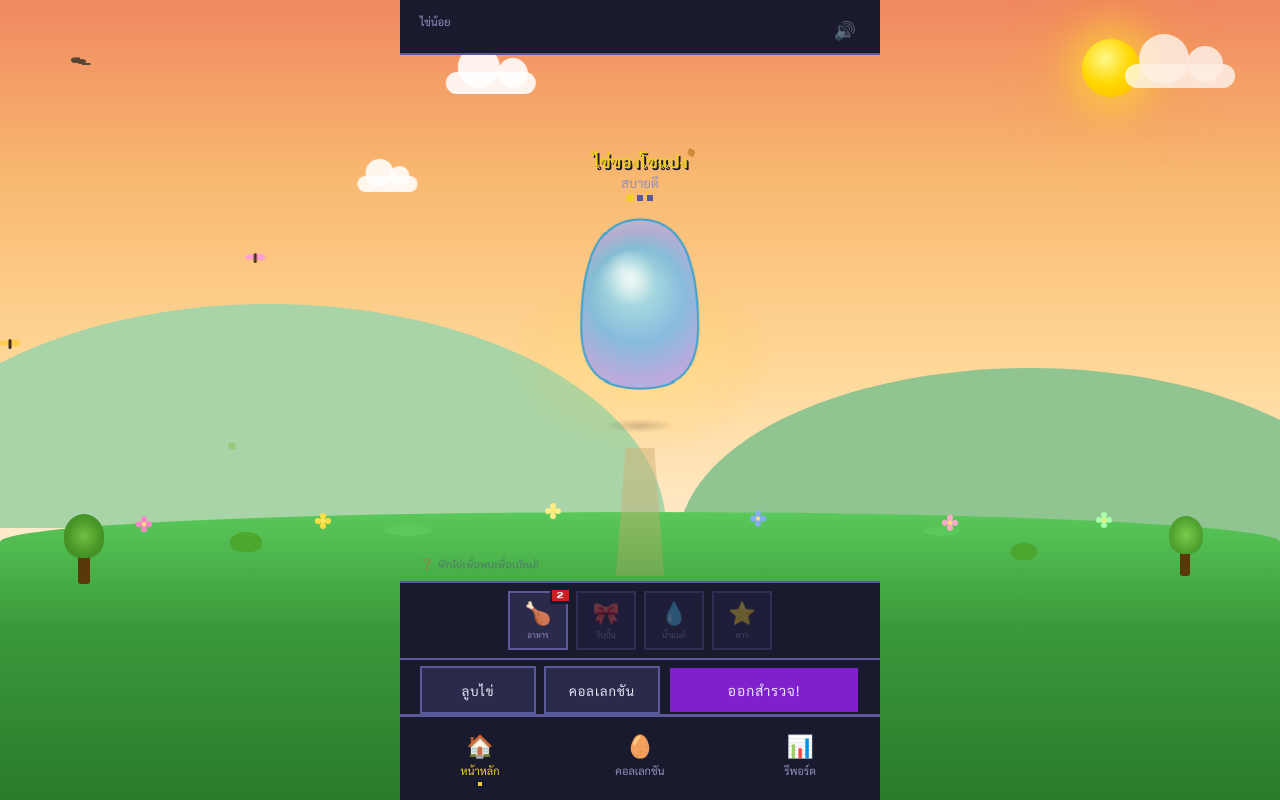
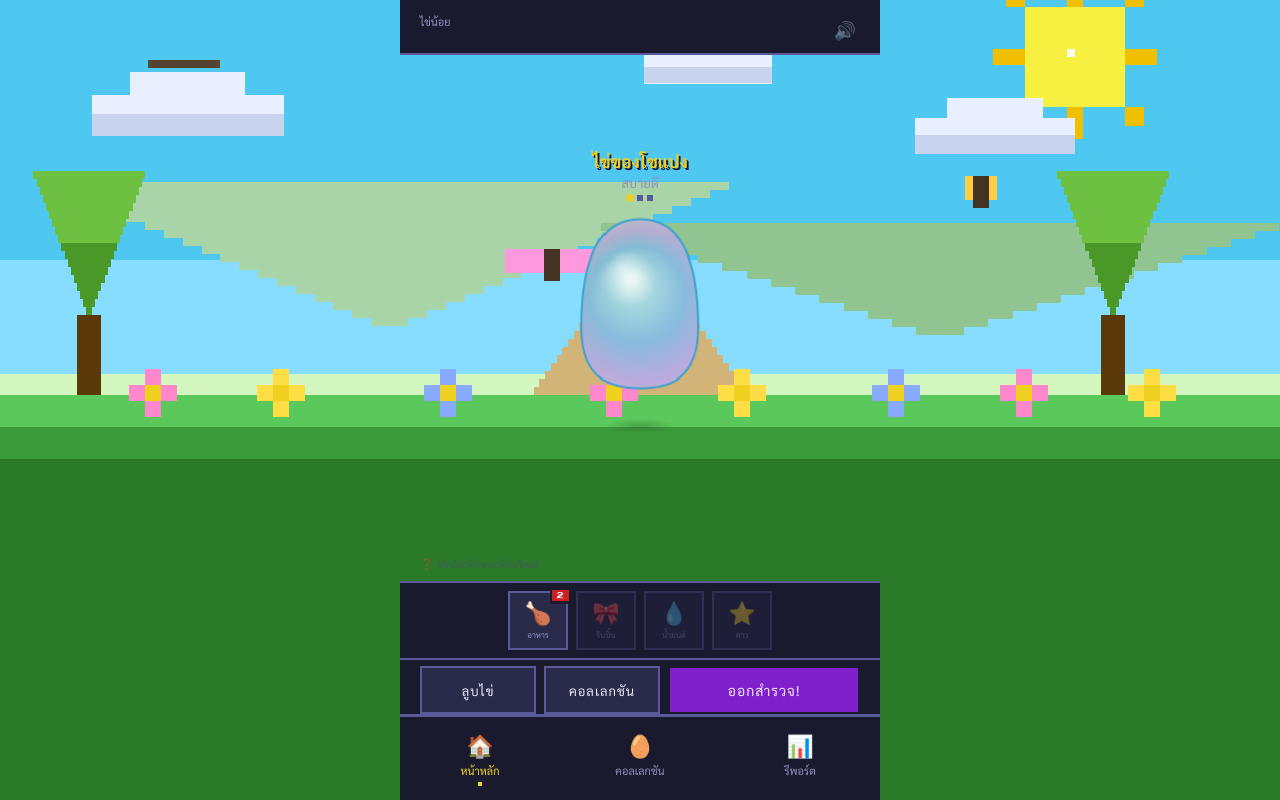
Before and after one commit to bossberry/kidquest, a React (Vite) app: page / in a window 1280 px wide. Built offline with nearby package versions, Linux system fonts and the light colour scheme.

Commit message:
feat: pixel home scene — canvas tilemap, pixel sun/moon/stars, animated butterfly/bird/firefly sprites
Co-Authored-By: Claude Sonnet 4.6 <noreply@anthropic.com>

```diff
--- a/src/components/HomeBackground.jsx
+++ b/src/components/HomeBackground.jsx
@@ -1,338 +1,286 @@
-import React from 'react'
+import React, { useRef, useEffect } from 'react'
 
-const STAR_DEFS = [
-  [4,8,2,0],[6,20,1.5,0.8],[3,36,2.5,1.4],[9,55,1.5,0.4],
-  [5,72,2,2.0],[12,85,1.5,1.1],[15,15,1.5,1.8],[18,48,2,0.6],
-  [14,64,1.5,2.3],[20,30,1.5,1.6],[22,78,2,0.9],[25,5,1.5,2.1],
-]
-
-const FLOWER_DEFS = [
-  { l:'11%', b:'34%',   c:'#FF88CC', d:'0s'   },
-  { l:'25%', b:'34.5%', c:'#FFDD44', d:'0.4s' },
-  { l:'59%', b:'34.8%', c:'#88AAFF', d:'0.8s' },
-  { l:'74%', b:'34.3%', c:'#FFAACC', d:'0.2s' },
-  { l:'43%', b:'35.5%', c:'#FFEE88', d:'1.2s' },
-  { l:'86%', b:'34.6%', c:'#AAFFA8', d:'0.6s' },
-]
-
-const LEAF_DEFS = [
-  { l:'18%', c:'#88BB44', anim:'hbg-leaf1', dur:'7s',   delay:'0s'   },
-  { l:'54%', c:'#CC8833', anim:'hbg-leaf2', dur:'9.5s', delay:'2.8s' },
-  { l:'80%', c:'#88BB44', anim:'hbg-leaf3', dur:'6s',   delay:'5.5s' },
-]
-
-const FIREFLY_DEFS = [
-  { l:'22%', t:'42%', anim:'hbg-ff1', dur:'5s',   delay:'0s'   },
-  { l:'68%', t:'38%', anim:'hbg-ff2', dur:'7s',   delay:'1.8s' },
-  { l:'44%', t:'50%', anim:'hbg-ff3', dur:'4.5s', delay:'3.2s' },
-  { l:'78%', t:'46%', anim:'hbg-ff4', dur:'6.5s', delay:'0.9s' },
-]
-
-const MAGIC_DEFS = [
-  ['22%','42%','0s'],['74%','38%','1.2s'],['44%','35%','2.5s'],
-  ['60%','47%','0.6s'],['35%','51%','1.9s'],
-]
-
-function Butterfly({ color, flightAnim, flightDur, flightDelay, top }) {
-  return (
-    <div style={{
-      position:'absolute', top, left:0,
-      animation:`${flightAnim} ${flightDur} linear ${flightDelay} infinite`,
-      willChange:'transform', pointerEvents:'none',
-    }}>
-      <div style={{ position:'relative', width:20, height:16 }}>
-        <div style={{
-          position:'absolute', left:0, top:2,
-          width:9, height:10, borderRadius:'50% 0 50% 50%',
-          background:color, transformOrigin:'right center',
-          animation:'hbg-flap-l 0.4s linear infinite',
-          willChange:'transform', opacity:0.88,
-        }} />
-        <div style={{
-          position:'absolute', right:0, top:2,
-          width:9, height:10, borderRadius:'0 50% 50% 50%',
-          background:color, transformOrigin:'left center',
-          animation:'hbg-flap-r 0.4s linear infinite',
-          willChange:'transform', opacity:0.88,
-        }} />
-        <div style={{
-          position:'absolute', top:3, left:'50%',
-          width:3, height:10,
-          transform:'translateX(-50%)',
-          background:'#443322', borderRadius:2,
-        }} />
-      </div>
-    </div>
-  )
-}
-
-function Bird() {
-  return (
-    <div style={{
-      position:'absolute', top:'7%', left:0,
-      animation:'hbg-bird-fly 15s linear 2s infinite',
-      willChange:'transform', pointerEvents:'none',
-    }}>
-      <div style={{ position:'relative', width:22, height:10 }}>
-        <div style={{
-          position:'absolute', left:7, top:3,
-          width:9, height:5, background:'#554433', borderRadius:'50%',
-        }} />
-        <div style={{
-          position:'absolute', left:1, top:1,
-          width:9, height:6, background:'#554433',
-          borderRadius:'50% 0 50% 50%',
-          transformOrigin:'right bottom',
-          animation:'hbg-bird-flap 0.25s ease-in-out infinite',
-          willChange:'transform',
-        }} />
-        <div style={{
-          position:'absolute', right:1, top:1,
-          width:9, height:6, background:'#554433',
-          borderRadius:'0 50% 50% 50%',
-          transformOrigin:'left bottom',
-          animation:'hbg-bird-flap 0.25s ease-in-out 0.125s infinite',
-          willChange:'transform',
-        }} />
-      </div>
-    </div>
-  )
+const P = {
+  skyD1:'#4ec8f0', skyD2:'#87ddff', skyD3:'#d4f7c0',
+  skyN1:'#0a1a3a', skyN2:'#1a2a5a', skyN3:'#2a3a7a',
+  gTop:'#5ac85a',  gMid:'#3a9a3a',  gBot:'#2a7a2a',
+  gNTop:'#1a3c1a', gNMid:'#0e2010', gNBot:'#0a1a0e',
+  mtn1D:'#a8d4a8', mtn2D:'#90c490',
+  mtn1N:'#121e3c', mtn2N:'#0e1c32',
+  trunk:'#5a3808', trunkN:'#182818',
+  leaf1:'#6ec040', leaf2:'#4a9828',
+  leafN1:'#1c3c1e', leafN2:'#122816',
+  path:'#d2b478', pathN:'#233750',
+  sun1:'#f8f040', sun2:'#f0c000', sunW:'#fffff0',
+  moon1:'#f8f0c0', moon2:'#eadc70',
+  cloud1:'#e8f0ff', cloud2:'#c8d4ee',
+  fl1:'#ff88cc', fl2:'#ffdd44', fl3:'#88aaff', flC:'#f0d020',
+  bfPink:'#ff99dd', bfYel:'#ffcc44', bfBody:'#443322',
+  bird:'#554433',
+  white:'#e8e8f8',
 }
 
 export default function HomeBackground({ hour }) {
   const h = hour ?? new Date().getHours()
   const isDay = h >= 6 && h < 19
-  const isSunset = h >= 17 && h < 19
-  const isDawn = h >= 5 && h < 8
 
-  // Sky — vivid Pokémon FireRed/LeafGreen palette
-  const sky = isDay
-    ? isSunset
-      ? 'linear-gradient(180deg,#E87040 0%,#F5A060 20%,#FFC888 45%,#FFE4C0 70%,#FFF4E8 100%)'
-      : isDawn
-      ? 'linear-gradient(180deg,#F08860 0%,#F8B870 22%,#FFD898 46%,#FFF0D8 72%,#FFFAEE 100%)'
-      : 'linear-gradient(180deg,#4ec8f0 0%,#87ddff 45%,#c8f0ff 75%,#d4f7c0 100%)'
-    : 'linear-gradient(180deg,#0a1a3a 0%,#1a2a5a 35%,#2a3a7a 68%,#0d2a1a 100%)'
+  const canvasRef = useRef(null)
+  const rafRef = useRef(null)
 
-  const sunBg = isSunset
-    ? 'radial-gradient(circle at 40% 36%,#FF9060 0%,#FF5818 55%,#FF3800 85%)'
-    : 'radial-gradient(circle at 40% 34%,#FFF888 0%,#FFD700 50%,#FFC400 85%)'
-  const sunGlow = isSunset
-    ? '0 0 28px 14px rgba(255,120,30,0.42),0 0 55px 26px rgba(255,70,0,0.15)'
-    : '0 0 28px 14px rgba(255,215,50,0.52),0 0 65px 30px rgba(255,195,30,0.18)'
+  useEffect(() => {
+    const canvas = canvasRef.current
+    if (!canvas) return
 
-  // Mountains — vivid with distance tint
-  const mtn1 = isDay ? '#a8d4a8' : 'rgba(18,35,60,0.75)'
-  const mtn2 = isDay ? '#90c490' : 'rgba(14,28,50,0.65)'
+    const W = window.innerWidth
+    const H = Math.floor(window.innerHeight * 0.65)
+    canvas.width = W
+    canvas.height = H
 
-  // Ground + detail colors
-  const grass = isDay
-    ? 'linear-gradient(180deg,#5ac85a 0%,#3a9a3a 40%,#2a7a2a 100%)'
-    : 'linear-gradient(180deg,#142C16 0%,#0E2010 45%,#0A1A0E 100%)'
-  const groundMound = isDay ? '#5ac85a' : '#142C16'
-  const trunkC = isDay ? '#5A3808' : '#182818'
-  const leafC1 = isDay
-    ? 'radial-gradient(ellipse,#6EC040 0%,#4A9828 55%,#388020 100%)'
-    : 'radial-gradient(ellipse,#1C3C1E 0%,#122816 100%)'
-  const leafC2 = isDay
-    ? 'radial-gradient(ellipse,#76CC4A 0%,#54A632 55%,#3E8C22 100%)'
-    : 'radial-gradient(ellipse,#182E1A 0%,#101E10 100%)'
-  const bushC = isDay ? 'rgba(74,162,38,0.82)' : 'rgba(14,38,16,0.78)'
-  const pathC = isDay
-    ? 'linear-gradient(180deg,rgba(210,180,120,0.55) 0%,rgba(190,158,100,0.32) 100%)'
-    : 'linear-gradient(180deg,rgba(35,55,80,0.52) 0%,rgba(25,42,65,0.30) 100%)'
-  const nestGlow = isDay
-    ? 'radial-gradient(ellipse,rgba(255,230,90,0.22) 0%,rgba(255,200,50,0.08) 55%,transparent 78%)'
-    : 'radial-gradient(ellipse,rgba(90,65,180,0.20) 0%,rgba(55,35,130,0.08) 55%,transparent 78%)'
+    const S = Math.max(1, Math.floor(W / 160))
+    const ctx = canvas.getContext('2d')
+    ctx.imageSmoothingEnabled = false
+
+    const GY = Math.floor(H * 0.76)
+
+    function fr(color, x, y, w, h2) {
+      ctx.fillStyle = color
+      ctx.fillRect(Math.floor(x), Math.floor(y), Math.max(1, Math.floor(w)), Math.max(1, Math.floor(h2)))
+    }
+
+    function drawSky() {
+      if (isDay) {
+        fr(P.skyD1, 0, 0,        W, H * 0.50)
+        fr(P.skyD2, 0, H * 0.50, W, H * 0.22)
+        fr(P.skyD3, 0, H * 0.72, W, H * 0.28)
+      } else {
+        fr(P.skyN1, 0, 0,        W, H * 0.50)
+        fr(P.skyN2, 0, H * 0.50, W, H * 0.25)
+        fr(P.skyN3, 0, H * 0.75, W, H * 0.25)
+      }
+    }
+
+    function drawMountain(x, baseY, w, h2, color) {
+      const rows = Math.max(1, Math.floor(h2 / S))
+      for (let i = 0; i < rows; i++) {
+        const ratio = i / rows
+        const rw = Math.floor(w * (1 - ratio))
+        const rx = Math.floor(x + w / 2 - rw / 2)
+        ctx.fillStyle = color
+        ctx.fillRect(rx, Math.floor(baseY - h2 + i * S), rw, S)
+      }
+    }
+
+    function drawGround() {
+      fr(isDay ? P.gTop  : P.gNTop,  0, GY,         W, 4 * S)
+      fr(isDay ? P.gMid  : P.gNMid,  0, GY + 4 * S, W, 4 * S)
+      fr(isDay ? P.gBot  : P.gNBot,  0, GY + 8 * S, W, H - GY - 8 * S)
+    }
+
+    function drawTree(cx, baseY) {
+      const tw = 3 * S, th = 10 * S
+      const lw = 14 * S, lh = 18 * S
+      fr(isDay ? P.trunk : P.trunkN, cx - tw / 2, baseY - th, tw, th)
+      const rows = Math.floor(lh / S)
+      for (let i = 0; i < rows; i++) {
+        const ratio = i / rows
+        const rw = Math.floor(lw * (1 - ratio))
+        const rx = Math.floor(cx - rw / 2)
+        const ry = Math.floor(baseY - th - lh + i * S)
+        ctx.fillStyle = i < rows / 2 ? (isDay ? P.leaf1 : P.leafN1) : (isDay ? P.leaf2 : P.leafN2)
+        ctx.fillRect(rx, ry, rw, S)
+      }
+    }
+
+    function drawPath(cx, baseY) {
+      const rows = 14 * S
+      for (let i = 0; i < rows; i += S) {
+        const ratio = i / rows
+        const pw = Math.floor((8 + ratio * 20) * S)
+        const px = Math.floor(cx - pw / 2)
+        ctx.fillStyle = isDay ? P.path : P.pathN
+        ctx.fillRect(px, baseY - rows + i, pw, S)
+      }
+    }
+
+    function drawFlower(cx, y, color) {
+      const px = Math.floor(cx), py = Math.floor(y)
+      ctx.fillStyle = color
+      ctx.fillRect(px - S,     py - 3 * S, 2 * S, 2 * S)
+      ctx.fillRect(px - S,     py + S,     2 * S, 2 * S)
+      ctx.fillRect(px - 3 * S, py - S,     2 * S, 2 * S)
+      ctx.fillRect(px + S,     py - S,     2 * S, 2 * S)
+      ctx.fillStyle = P.flC
+      ctx.fillRect(px - S, py - S, 2 * S, 2 * S)
+    }
+
+    function drawStatic() {
+      drawSky()
+      drawMountain(W * 0.04, H * 0.63, W * 0.53, H * 0.28, isDay ? P.mtn1D : P.mtn1N)
+      drawMountain(W * 0.47, H * 0.65, W * 0.53, H * 0.22, isDay ? P.mtn2D : P.mtn2N)
+      drawGround()
+      drawTree(W * 0.07, GY)
+      drawTree(W * 0.87, GY)
+      drawPath(W / 2, GY)
+      if (isDay) {
+        const fxs = [0.12, 0.22, 0.35, 0.48, 0.58, 0.70, 0.80, 0.90]
+        const fcs = [P.fl1, P.fl2, P.fl3, P.fl1, P.fl2, P.fl3, P.fl1, P.fl2]
+        fxs.forEach((fx, i) => drawFlower(W * fx, GY - 2, fcs[i]))
+      }
+    }
+
+    // ── Animated sprites ───────────────────────────────────────────────
+
+    function drawSun(t) {
+      const pulse = 1 + Math.sin(t * 0.02) * 0.12
+      const cx = Math.floor(W * 0.84)
+      const cy = Math.floor(H * 0.11)
+      const r  = Math.floor(6 * S * pulse)
+      const rl = Math.floor(4 * S)
+      fr(P.sun1, cx - r, cy - r, 2 * r, 2 * r)
+      fr(P.sunW, cx - S, cy - S, S, S)
+      ctx.fillStyle = P.sun2
+      ctx.fillRect(cx - S, cy - r - rl, 2 * S, rl)
+      ctx.fillRect(cx - S, cy + r,       2 * S, rl)
+      ctx.fillRect(cx - r - rl, cy - S,  rl,    2 * S)
+      ctx.fillRect(cx + r,      cy - S,  rl,    2 * S)
+      const dr = Math.floor(rl * 0.6)
+      ctx.fillRect(cx - r - dr, cy - r - dr, dr, dr)
+      ctx.fillRect(cx + r,      cy - r - dr, dr, dr)
+      ctx.fillRect(cx - r - dr, cy + r,      dr, dr)
+      ctx.fillRect(cx + r,      cy + r,      dr, dr)
+    }
+
+    function drawMoon() {
+      const cx = Math.floor(W * 0.82)
+      const cy = Math.floor(H * 0.10)
+      const r  = 5 * S
+      fr(P.moon1, cx - r, cy - r, 2 * r, 2 * r)
+      fr(P.moon2, cx - r + S, cy - r + S, 2 * r - S, 2 * r - S)
+      fr(P.skyN1, cx - r + 3 * S, cy - r, 2 * r, 2 * r)
+    }
+
+    const STAR_POS = [
+      [0.04, 0.06, 0.0], [0.09, 0.16, 0.8], [0.16, 0.07, 1.4],
+      [0.23, 0.20, 0.4], [0.30, 0.09, 2.0], [0.38, 0.14, 1.1],
+      [0.46, 0.04, 1.8], [0.55, 0.18, 0.6], [0.64, 0.08, 2.3],
+      [0.72, 0.13, 1.6], [0.80, 0.19, 0.9], [0.90, 0.06, 2.1],
+    ]
+
+    function drawStars(t) {
+      STAR_POS.forEach(([fx, fy, phase]) => {
+        const b = (Math.sin(t * 0.05 + phase) + 1) * 0.5
+        if (b > 0.3) {
+          ctx.fillStyle = `rgba(255,252,230,${b.toFixed(2)})`
+          ctx.fillRect(Math.floor(fx * W), Math.floor(fy * H), S, S)
+        }
+      })
+    }
+
+    function drawCloud(x, y, w, h2) {
+      fr(P.cloud1, x, y + h2 * 0.35, w, h2 * 0.65)
+      fr(P.cloud1, x + w * 0.2, y, w * 0.6, h2)
+      fr(P.cloud2, x, y + h2 * 0.65, w, h2 * 0.35)
+    }
+
+    function drawButterfly(bx, by, color, wingPhase) {
+      const open = Math.abs(Math.cos(wingPhase))
+      const ww   = Math.max(S, Math.floor(5 * S * open))
+      ctx.fillStyle = color
+      ctx.fillRect(Math.floor(bx) - ww - S, Math.floor(by), ww, 3 * S)
+      ctx.fillRect(Math.floor(bx) + S,      Math.floor(by), ww, 3 * S)
+      fr(P.bfBody, Math.floor(bx) - S, Math.floor(by), 2 * S, 4 * S)
+    }
+
+    function drawBird(bx, by, wingPhase) {
+      const wingY = Math.sin(wingPhase) > 0 ? 0 : S
+      const bxf = Math.floor(bx), byf = Math.floor(by)
+      ctx.fillStyle = P.bird
+      ctx.fillRect(bxf,          byf + S,    3 * S, S)
+      ctx.fillRect(bxf - 3 * S, byf + wingY, 3 * S, S)
+      ctx.fillRect(bxf + 3 * S, byf + wingY, 3 * S, S)
+    }
+
+    function drawFirefly(fx, fy, t, phase) {
+      const g = (Math.sin(t * 0.08 + phase) + 1) * 0.5
+      if (g > 0.35) {
+        ctx.fillStyle = `rgba(255,255,170,${g.toFixed(2)})`
+        ctx.fillRect(Math.floor(fx) - S, Math.floor(fy) - S, 4 * S, 4 * S)
+        ctx.fillStyle = `rgba(255,255,170,${(g * 0.8).toFixed(2)})`
+        ctx.fillRect(Math.floor(fx), Math.floor(fy), 2 * S, 2 * S)
+      }
+    }
+
+    // ── Animation state ────────────────────────────────────────────────
+    const anim = {
+      t: 0,
+      clouds: [
+        { x: W * 0.15, y: H * 0.14, w: 24 * S, h: 8 * S, spd: 0.30 },
+        { x: W * 0.55, y: H * 0.07, w: 16 * S, h: 6 * S, spd: 0.18 },
+        { x: W * 0.78, y: H * 0.19, w: 20 * S, h: 7 * S, spd: 0.25 },
+      ],
+      bf: [
+        { x: W * 0.25, baseY: H * 0.38, vx: 0.70, phase: 0,       wingP: 0,         color: P.bfPink },
+        { x: W * 0.65, baseY: H * 0.44, vx: 0.45, phase: Math.PI, wingP: Math.PI/2, color: P.bfYel  },
+      ],
+      bird: { x: -20 * S, vx: 1.0, wingP: 0 },
+      ff: [
+        { x: W * 0.22, baseY: H * 0.46, phase: 0 },
+        { x: W * 0.68, baseY: H * 0.40, phase: Math.PI * 0.5 },
+        { x: W * 0.44, baseY: H * 0.52, phase: Math.PI },
+        { x: W * 0.80, baseY: H * 0.48, phase: Math.PI * 1.5 },
+      ],
+    }
+
+    function frame() {
+      anim.t++
+      ctx.clearRect(0, 0, W, H)
+      drawStatic()
+
+      if (isDay) {
+        drawSun(anim.t)
+        anim.clouds.forEach(c => {
+          c.x -= c.spd
+          if (c.x + c.w < 0) c.x = W + c.w
+          drawCloud(c.x, c.y, c.w, c.h)
+        })
+        anim.bf.forEach(b => {
+          b.x     += b.vx
+          b.phase += 0.04
+          b.wingP += 0.18
+          if (b.x > W + 20 * S) b.x = -20 * S
+          drawButterfly(b.x, b.baseY + Math.sin(b.phase) * 10 * S, b.color, b.wingP)
+        })
+        anim.bird.x    += anim.bird.vx
+        anim.bird.wingP += 0.22
+        if (anim.bird.x > W + 30 * S) anim.bird.x = -30 * S
+        drawBird(anim.bird.x, H * 0.10, anim.bird.wingP)
+      } else {
+        drawMoon()
+        drawStars(anim.t)
+        anim.ff.forEach(f => {
+          const fx = f.x + Math.sin(anim.t * 0.02 + f.phase * 0.7) * 5 * S
+          const fy = f.baseY + Math.sin(anim.t * 0.03 + f.phase) * 8 * S
+          drawFirefly(Math.floor(fx), Math.floor(fy), anim.t, f.phase)
+        })
+      }
+
+      rafRef.current = requestAnimationFrame(frame)
+    }
+
+    rafRef.current = requestAnimationFrame(frame)
+    return () => { if (rafRef.current) cancelAnimationFrame(rafRef.current) }
+  }, [isDay])
 
   return (
-    <div style={{ position:'absolute', inset:0, overflow:'hidden', pointerEvents:'none', zIndex:-1 }}>
-
-      {/* Layer 1 — Sky */}
-      <div style={{ position:'absolute', inset:0, background:sky }} />
-
-      {/* Layer 2 — Sun (day) */}
-      {isDay && (
-        <div style={{
-          position:'absolute', top:'5%', right:'11%',
-          width:56, height:56, borderRadius:'50%',
-          background:sunBg, boxShadow:sunGlow,
-          animation:'hbg-sun-pulse 4s ease-in-out infinite',
-          willChange:'transform',
-        }} />
-      )}
-
-      {/* Layer 2 — Moon + crescent (night) */}
-      {!isDay && (
-        <>
-          <div style={{
-            position:'absolute', top:'6%', right:'14%',
-            width:44, height:44, borderRadius:'50%',
-            background:'radial-gradient(circle at 38% 32%,#F8F0C0 0%,#EADC70 52%,#D8C840 82%)',
-            boxShadow:'0 0 22px 9px rgba(240,220,95,0.28),0 0 48px 22px rgba(240,218,80,0.10)',
-          }} />
-          <div style={{
-            position:'absolute', top:'7%', right:'11%',
-            width:34, height:34, borderRadius:'50%',
-            background:'#0a1a3a', opacity:0.90,
-          }} />
-        </>
-      )}
-
-      {/* Stars (night) */}
-      {!isDay && STAR_DEFS.map(([top, left, sz, delay], i) => (
-        <div key={i} style={{
-          position:'absolute', top:`${top}%`, left:`${left}%`,
-          width:sz, height:sz, borderRadius:'50%',
-          background:'rgba(255,252,230,0.92)',
-          animation:`hbg-twinkle ${2.8+(i%3)*0.6}s ease-in-out ${delay}s infinite`,
-        }} />
-      ))}
-
-      {/* Layer 3 — Clouds (day) */}
-      {isDay && (
-        <>
-          <div className="hbg-cloud hbg-cloud-1" />
-          <div className="hbg-cloud hbg-cloud-2" />
-          <div className="hbg-cloud hbg-cloud-3" />
-        </>
-      )}
-
-      {/* Layer 4 — Mountains */}
+    <div style={{ position:'absolute', inset:0, zIndex:-1, pointerEvents:'none' }}>
+      <canvas
+        ref={canvasRef}
+        style={{ display:'block', width:'100%', height:'65vh', imageRendering:'pixelated' }}
+      />
       <div style={{
-        position:'absolute', bottom:'34%', left:'-10%',
-        width:'62%', height:'28%',
-        borderRadius:'50% 50% 0 0 / 100% 100% 0 0',
-        background:mtn1,
+        position:'absolute', left:0, right:0, bottom:0, top:'65vh',
+        background: isDay ? '#2a7a2a' : '#0a1a0e',
       }} />
-      <div style={{
-        position:'absolute', bottom:'32%', right:'-8%',
-        width:'55%', height:'22%',
-        borderRadius:'50% 50% 0 0 / 100% 100% 0 0',
-        background:mtn2,
-      }} />
-
-      {/* Layer 5 — Ground */}
-      <div style={{
-        position:'absolute', bottom:0, left:0, right:0, height:'36%',
-        background:grass,
-        borderRadius:'50% 50% 0 0 / 30px 30px 0 0',
-      }} />
-
-      {/* Ground mounds for depth */}
-      <div style={{
-        position:'absolute', bottom:'33%', left:'30%',
-        width:48, height:12, borderRadius:'50%', background:groundMound,
-      }} />
-      <div style={{
-        position:'absolute', bottom:'33%', right:'25%',
-        width:36, height:10, borderRadius:'50%', background:groundMound,
-      }} />
-
-      {/* Layer 6 — Bushes */}
-      <div style={{
-        position:'absolute', bottom:'31%', left:'18%',
-        width:32, height:20, borderRadius:'50% 50% 40% 40%', background:bushC,
-      }} />
-      <div style={{
-        position:'absolute', bottom:'30%', right:'19%',
-        width:26, height:17, borderRadius:'50% 50% 40% 40%', background:bushC,
-      }} />
-
-      {/* Trees */}
-      <div style={{ position:'absolute', bottom:'27%', left:'5%' }}>
-        <div style={{ position:'relative', width:40, height:50 }}>
-          <div style={{ position:'absolute', bottom:0, left:14, width:12, height:38, background:trunkC, borderRadius:3 }} />
-          <div style={{ position:'absolute', bottom:26, left:0, width:40, height:44, background:leafC1, borderRadius:'50% 50% 42% 42%' }} />
-        </div>
-      </div>
-      <div style={{ position:'absolute', bottom:'28%', right:'6%' }}>
-        <div style={{ position:'relative', width:34, height:42 }}>
-          <div style={{ position:'absolute', bottom:0, left:11, width:10, height:30, background:trunkC, borderRadius:3 }} />
-          <div style={{ position:'absolute', bottom:22, left:0, width:34, height:38, background:leafC2, borderRadius:'50% 50% 42% 42%' }} />
-        </div>
-      </div>
-
-      {/* Path toward adventure */}
-      <div style={{
-        position:'absolute', bottom:'28%', left:'50%',
-        width:48, height:'16%',
-        transform:'translateX(-50%)',
-        background:pathC,
-        clipPath:'polygon(20% 0%,80% 0%,100% 100%,0% 100%)',
-      }} />
-
-      {/* Nest glow — soft aura behind egg */}
-      <div style={{
-        position:'absolute', top:'45%', left:'50%',
-        width:260, height:180,
-        transform:'translate(-50%,-50%)',
-        background:nestGlow, borderRadius:'50%',
-      }} />
-
-      {/* Layer 6b — Flowers (day) */}
-      {isDay && FLOWER_DEFS.map((f, i) => (
-        <div key={i} style={{
-          position:'absolute', bottom:f.b, left:f.l,
-          animation:`hbg-flower-float 2.5s ease-in-out ${f.d} infinite`,
-          willChange:'transform',
-        }}>
-          <div style={{
-            width:6, height:6, borderRadius:'50%', background:f.c,
-            boxShadow:`0 -5px 0 0 ${f.c},0 5px 0 0 ${f.c},-5px 0 0 0 ${f.c},5px 0 0 0 ${f.c}`,
-          }} />
-          <div style={{
-            position:'absolute', top:'50%', left:'50%',
-            width:4, height:4, transform:'translate(-50%,-50%)',
-            borderRadius:'50%', background:'#FFE866',
-          }} />
-        </div>
-      ))}
-
-      {/* Layer 7 — CSS Butterflies (day) */}
-      {isDay && (
-        <>
-          <Butterfly color="#ff99dd" flightAnim="hbg-bf1" flightDur="8s"  flightDelay="1s" top="32%" />
-          <Butterfly color="#ffcc44" flightAnim="hbg-bf2" flightDur="12s" flightDelay="6s" top="42%" />
-        </>
-      )}
-
-      {/* Layer 7 — CSS Bird (day) */}
-      {isDay && <Bird />}
-
-      {/* Layer 7 — Leaf particles (always) */}
-      {LEAF_DEFS.map((l, i) => (
-        <div key={i} style={{
-          position:'absolute', top:'-2%', left:l.l,
-          width:7, height:7,
-          background:l.c,
-          borderRadius:'50% 0 50% 0',
-          animation:`${l.anim} ${l.dur} ease-in ${l.delay} infinite`,
-          willChange:'transform', pointerEvents:'none',
-        }} />
-      ))}
-
-      {/* Layer 7 — Fireflies (night) */}
-      {!isDay && FIREFLY_DEFS.map((f, i) => (
-        <div key={i} style={{
-          position:'absolute', left:f.l, top:f.t,
-          width:4, height:4, borderRadius:'50%',
-          background:'#ffffaa',
-          boxShadow:'0 0 6px 3px rgba(255,255,170,0.55)',
-          animation:`${f.anim} ${f.dur} ease-in-out ${f.delay} infinite`,
-          willChange:'transform', pointerEvents:'none',
-        }} />
-      ))}
-
-      {/* Night magic particles */}
-      {!isDay && MAGIC_DEFS.map(([l, t, d], i) => (
-        <div key={i} style={{
-          position:'absolute', left:l, top:t,
-          width:3, height:3, borderRadius:'50%',
-          background:'rgba(155,135,255,0.82)',
-          animation:`hbg-float-magic 4.5s ease-in-out ${d} infinite`,
-        }} />
-      ))}
     </div>
   )
 }
```
Also changed, not shown: 3 other files (tests, documents, lock files or other folders).
